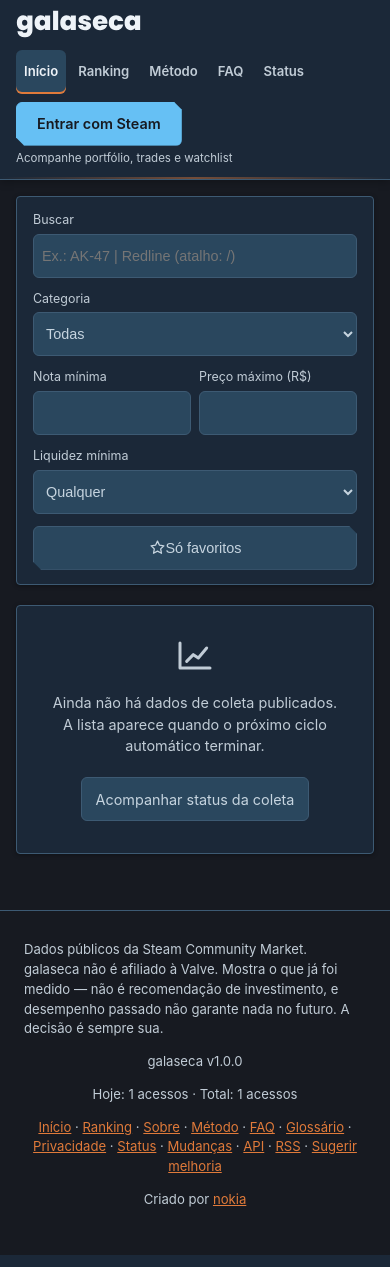
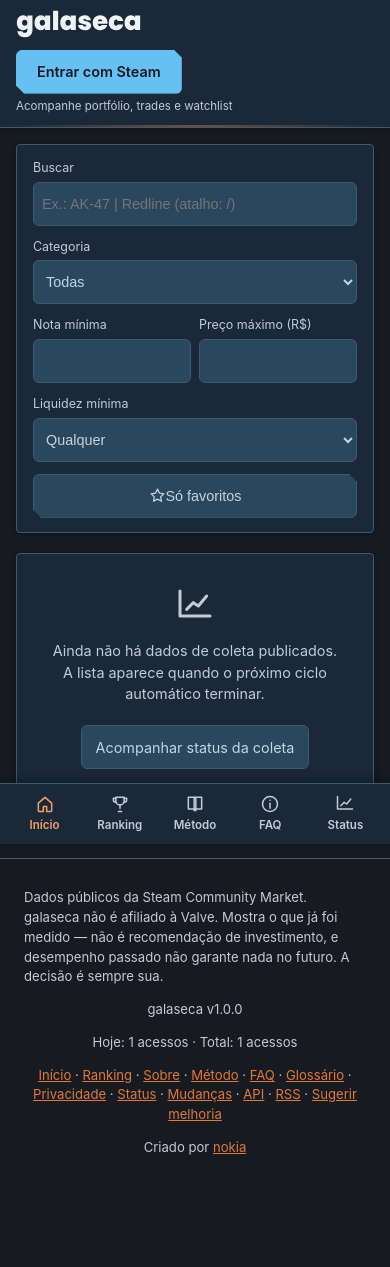
Before and after one commit to pedronokia/galaseca, a Flask app: page / in a window 390 px wide. Run offline with Flask 3, Linux system fonts and the light colour scheme; parts of the project's set-up code (start-up, migrations or seed data) failed here and were passed over.

Commit message:
Home: mini-cards das maiores mudanças de nota + menu inferior no celular
- #19: `_resumo_do_dia` passa a devolver os 3 maiores vaivens de nota
  (em módulo, alta e queda juntas); a home mostra um card por item com
  o valor de antes e depois. Só descreve o que foi medido — sem "melhor
  item" nem seta de previsão (ver AGENTS.md).
- #20: abaixo de 640px o menu do topo dá lugar a uma barra fixa na base
  (Início/Ranking/Método/FAQ/Status), com ícones e `aria-current`. O
  `body` ganha padding pra última linha não ficar atrás dela, e os
  botões flutuantes (`#botao-topo`, `#barra-comparar`) sobem.
- Testes: ordem e limite de 3 nos cards; markup e estado atual da barra
  inferior. Suíte completa: 1259 passed, 1 skipped.

```diff
--- a/galaseca/public_site/server.py
+++ b/galaseca/public_site/server.py
@@ -1280,6 +1280,10 @@
     return mesma_cat[:limite]
 
 
+# Quantos itens aparecem nos cards de "maiores mudanças de nota" (home).
+_MOVIMENTOS_DESTAQUE = 3
+
+
 def _resumo_do_dia(atual: "dict | None") -> "dict | None":
     """Resumo factual do Top 20 comparado com o snapshot de ~1 dia atrás
     (nunca previsão). None sem
@@ -1293,11 +1297,24 @@
     novos = [it for it in atual["items"] if it["name"] not in itens_antigos]
     maior_alta = None
     maior_queda = None
+    # `movimentos` alimenta os mini-cards da home (item #19 da lista de
+    # melhorias): os maiores vaivens de nota, pra alta E pra baixa, sem
+    # escolher "vencedor". Fica só com o que realmente mudou -- item que
+    # repetiu a mesma nota não é notícia e só gastaria card.
+    movimentos = []
     for it in atual["items"]:
         velho = itens_antigos.get(it["name"])
         if not velho:
             continue
         diff = it.get("score", 0) - velho.get("score", 0)
+        if diff:
+            movimentos.append({
+                "name": it["name"],
+                "name_fmt": localize_name(it["name"]),
+                "diff": diff,
+                "de": velho.get("score"),
+                "para": it.get("score"),
+            })
         if diff > 0 and (maior_alta is None or diff > maior_alta["diff"]):
             maior_alta = {
                 "name_fmt": localize_name(it["name"]),
@@ -1312,10 +1329,14 @@
                 "de": velho.get("score"),
                 "para": it.get("score"),
             }
+    # Maior mudança primeiro (em módulo); empate resolvido pelo nome só
+    # pra ordem ser estável entre renders com os mesmos dados.
+    movimentos.sort(key=lambda m: (-abs(m["diff"]), m["name"]))
     return {
         "novos_no_top": len(novos),
         "maior_alta": maior_alta,
         "maior_queda": maior_queda,
+        "movimentos": movimentos[:_MOVIMENTOS_DESTAQUE],
         "quando": scan_store.idade_txt(antigo["ts"]),
     }
 
--- a/galaseca/public_site/static/style.css
+++ b/galaseca/public_site/static/style.css
@@ -3232,3 +3288,61 @@
     opacity: 1;
   }
 }
+
+/* ── Navegação inferior no celular (item #20) ─────────────────────── */
+/* Abaixo de 640px o menu do topo (.nav-principal) dá lugar a uma barra
+   fixa na base da tela, ao alcance do polegar. No desktop a barra fica
+   `display:none` e nada muda. O body ganha padding pra última linha do
+   conteúdo não ficar atrás dela, e os dois botões fixos que já existiam
+   (.botao-topo e .barra-comparar) sobem pra não encavalar. */
+.nav-inferior { display: none; }
+
+@media (max-width: 640px) {
+  .nav-principal { display: none; }
+
+  .nav-inferior {
+    display: flex;
+    position: fixed;
+    right: 0;
+    bottom: 0;
+    left: 0;
+    z-index: 35;
+    justify-content: space-around;
+    gap: 2px;
+    padding: 6px 8px calc(6px + env(safe-area-inset-bottom));
+    background: var(--bg-elevated);
+    border-top: 1px solid var(--border);
+    box-shadow: 0 -2px 10px rgba(0, 0, 0, 0.35);
+  }
+
+  .nav-inferior a {
+    display: flex;
+    flex: 1 1 0;
+    flex-direction: column;
+    align-items: center;
+    justify-content: center;
+    gap: 3px;
+    min-height: 44px;
+    padding: 4px 2px;
+    border-radius: var(--radius-md);
+    color: var(--text-muted);
+    font-size: var(--fs-2xs);
+    font-weight: 600;
+    text-decoration: none;
+  }
+
+  .nav-inferior a .icone-ui {
+    width: 20px;
+    height: 20px;
+  }
+
+  .nav-inferior a[aria-current="page"] { color: var(--accent-bright); }
+
+  .nav-inferior a:focus-visible { outline-offset: -2px; }
+
+  body { padding-bottom: calc(64px + env(safe-area-inset-bottom)); }
+
+  .botao-topo { bottom: calc(76px + env(safe-area-inset-bottom)); }
+
+  .barra-comparar { bottom: calc(86px + env(safe-area-inset-bottom)); }
+}
--- a/galaseca/public_site/templates/index.html
+++ b/galaseca/public_site/templates/index.html
@@ -273,6 +273,22 @@
       <strong>{{ resumo_do_dia.maior_queda.name_fmt }}</strong>
       ({{ resumo_do_dia.maior_queda.de }} {{ icone("seta-direita") }} {{ resumo_do_dia.maior_queda.para }}){% endif %}.
     </p>
+    {% if resumo_do_dia.movimentos %}
+    {# Item #19 da lista de melhorias: os 3 maiores vaivens de nota, pra
+       alta E pra baixa. Só descreve o que já foi medido -- nada de
+       "melhor item" nem seta de "vai subir" (ver AGENTS.md). #}
+    <ul class="movimentos-do-dia" aria-label="Maiores mudanças de nota desde o scan de {{ resumo_do_dia.quando }}">
+      {% for m in resumo_do_dia.movimentos %}
+      <li class="movimento-do-dia">
+        <a class="movimento-nome" href="{{ url_for('item_detail', name=m.name) }}">{{ m.name_fmt }}</a>
+        <span class="movimento-variacao" title="Nota no scan anterior e nota agora">{{ m.de }} {{ icone("seta-direita") }} <strong>{{ m.para }}</strong></span>
+        <span class="movimento-delta {{ 'movimento-alta' if m.diff > 0 else 'movimento-baixa' }}">
+          {{ icone("seta-cima" if m.diff > 0 else "seta-baixo") }}{{ "%+d"|format(m.diff) }} na nota
+        </span>
+      </li>
+      {% endfor %}
+    </ul>
+    {% endif %}
     {% endif %}
 
     {% if candidatos %}
--- a/galaseca/public_site/templates/partials/_conta_link.html
+++ b/galaseca/public_site/templates/partials/_conta_link.html
@@ -27,3 +27,15 @@
     <span class="entrar-cta-legenda">Acompanhe portfólio, trades e watchlist</span>
   </span>
 {% endif %}
+{# Navegação inferior fixa no celular (item #20 da lista de melhorias):
+   o `.nav-principal` do topo some abaixo de 640px e dá lugar a esta
+   barra, ao alcance do polegar. No desktop fica `display:none`. Só
+   páginas que já incluem este partial ganham a barra (as páginas
+   internas de admin não incluem, de propósito). #}
+<nav class="nav-inferior" aria-label="Navegação principal no celular">
+  <a href="{{ url_for('index') }}"{% if request.endpoint == 'index' %} aria-current="page"{% endif %}>{{ icone("inicio") }}<span>Início</span></a>
+  <a href="{{ url_for('ranking_page') }}"{% if request.endpoint == 'ranking_page' %} aria-current="page"{% endif %}>{{ icone("ranking") }}<span>Ranking</span></a>
+  <a href="{{ url_for('metodo') }}"{% if request.endpoint == 'metodo' %} aria-current="page"{% endif %}>{{ icone("metodo") }}<span>Método</span></a>
+  <a href="{{ url_for('faq') }}"{% if request.endpoint == 'faq' %} aria-current="page"{% endif %}>{{ icone("ajuda") }}<span>FAQ</span></a>
+  <a href="{{ url_for('status') }}"{% if request.endpoint == 'status' %} aria-current="page"{% endif %}>{{ icone("grafico") }}<span>Status</span></a>
+</nav>
--- a/galaseca/public_site/templates/partials/_icons.html
+++ b/galaseca/public_site/templates/partials/_icons.html
@@ -70,6 +70,14 @@
   <circle cx="12" cy="12" r="9"/>
   <path d="M12 11v6"/>
   <circle cx="12" cy="7.5" r="1" fill="currentColor" stroke="none"/>
+  {% elif nome == "inicio" %}
+  <path d="m4 11 8-7 8 7v9a1 1 0 0 1-1 1h-5v-6h-4v6H5a1 1 0 0 1-1-1v-9Z"/>
+  {% elif nome == "ranking" %}
+  <path d="M7 4h10v4a5 5 0 0 1-10 0V4Z"/>
+  <path d="M7 5H4v2a3 3 0 0 0 3 3M17 5h3v2a3 3 0 0 1-3 3M12 13v4m-2 4h4"/>
+  {% elif nome == "metodo" %}
+  <path d="M4 4h7a2 2 0 0 1 2 2v14a2 2 0 0 0-2-2H4V4Z"/>
+  <path d="M20 4h-7a2 2 0 0 0-2 2v14a2 2 0 0 1 2-2h7V4Z"/>
   {% endif %}
 </svg>
 {%- endmacro %}
```
Also changed, not shown: other parts of galaseca/public_site/static/style.css (+56 -0 lines), tests/test_public_site.py (+60 -0 lines).
